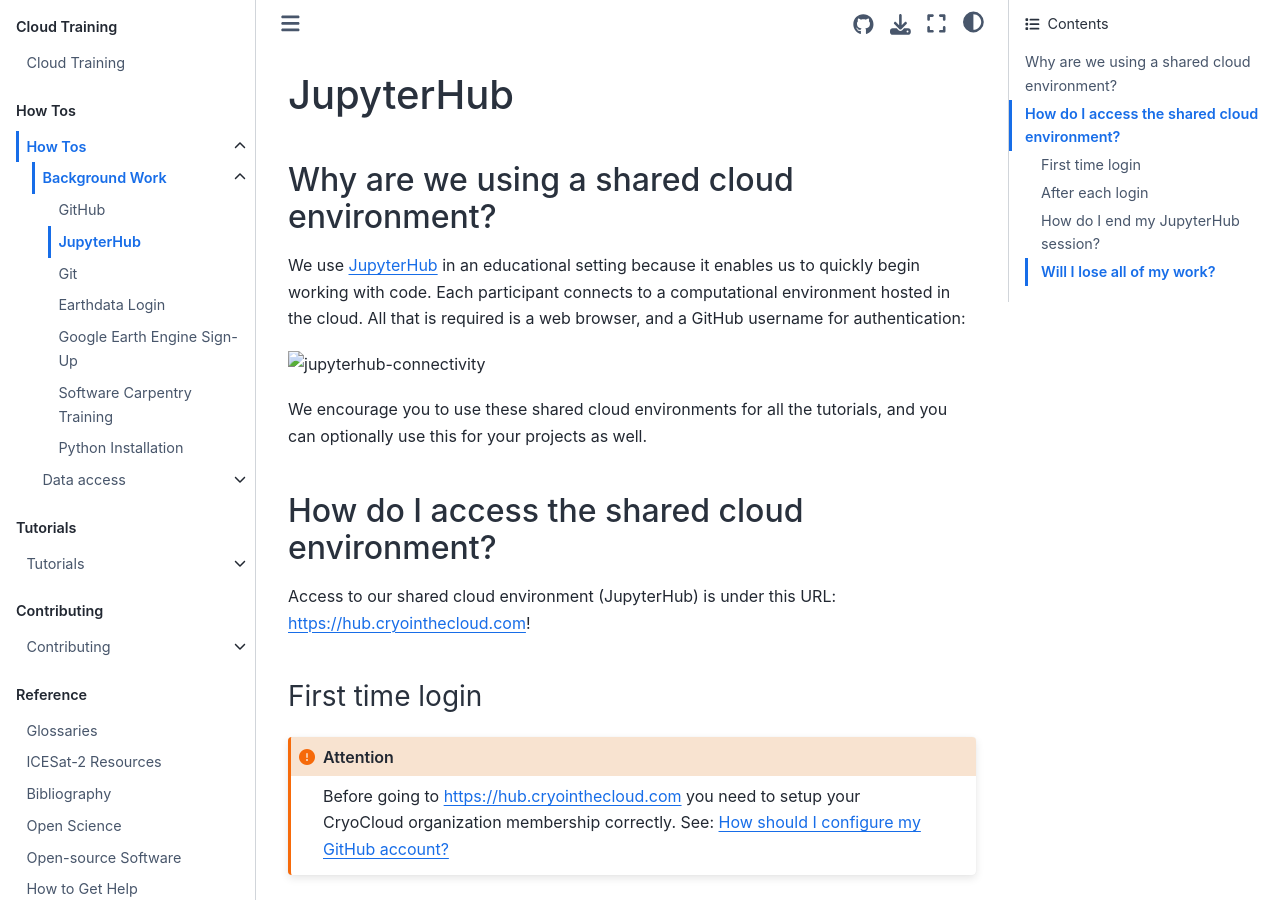
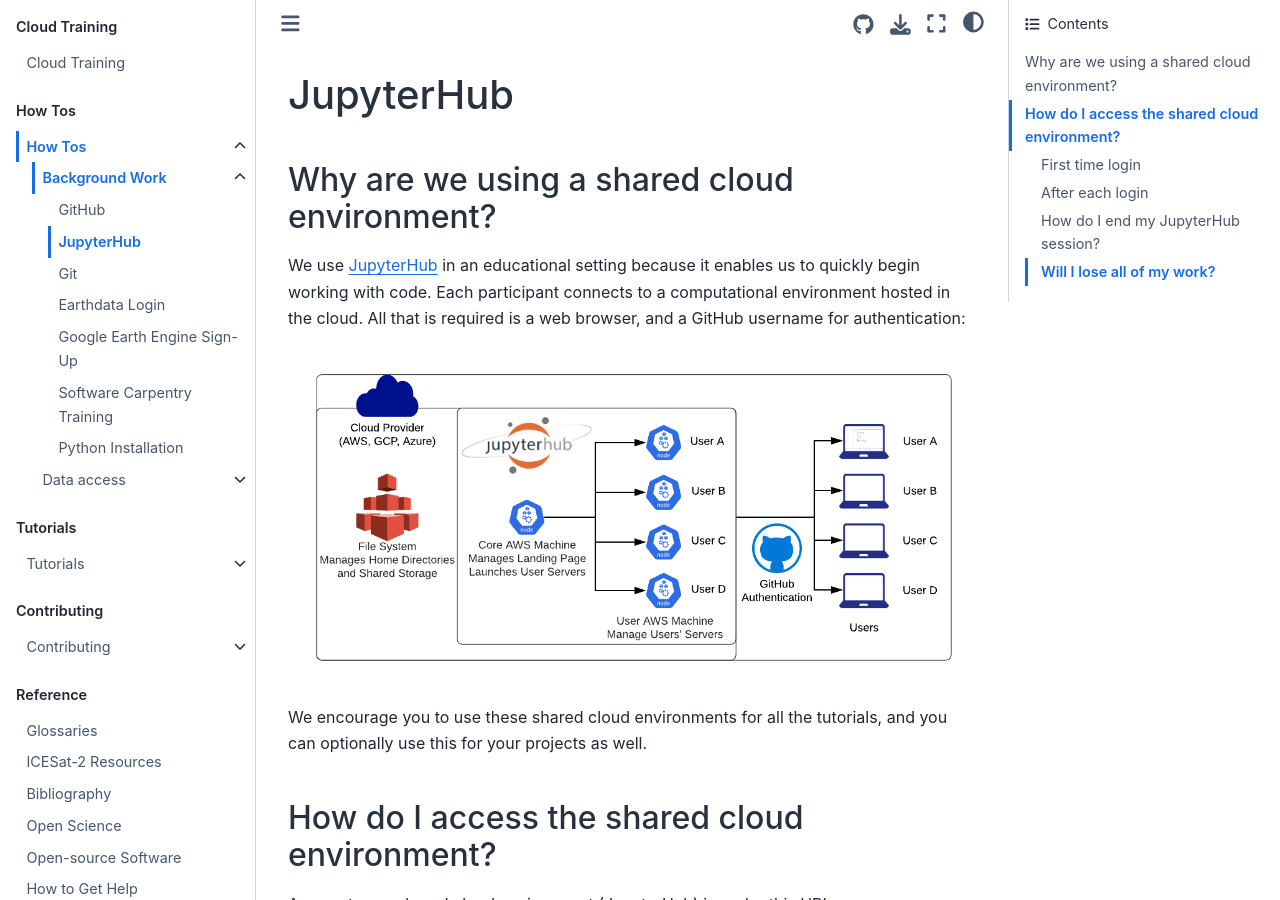
Before and after one commit to CryoInTheCloud/CryoCloudWebsite, a Jupyter Book: the page built from book/how_tos/background/jupyterhub.md, in a window 1280 px wide and 900 px high. Built offline with Jupyter Book 1.0.4 settings and Sphinx 7.4.7 and the Sphinx Book theme 1.1.4, drawn with Linux system fonts in a browser that asks for light colours; pages that are not in the unit, such as notebooks, are missing from menus.

Commit message:
fixing image links

````diff
--- a/book/how_tos/background/jupyterhub.md
+++ b/book/how_tos/background/jupyterhub.md
@@ -5,7 +5,7 @@
 
 We use {term}`JupyterHub` in an educational setting because it enables us to quickly begin working with code. Each participant connects to a computational environment hosted in the cloud. All that is required is a web browser, and a GitHub username for authentication:
 
-![jupyterhub-connectivity](../img/jupyterhub-connectivity.png)
+![jupyterhub-connectivity](../../img/jupyterhub-connectivity.png)
 
 We encourage you to use these shared cloud environments for all the tutorials, and you can optionally use this for your projects as well.
 
@@ -29,7 +29,7 @@
 user information for instance.
 ```
 
-![jupyterhub-authentication](../img/jupyterhub-authentication.png)
+![jupyterhub-authentication](../../img/jupyterhub-authentication.png)
 
 ### After each login
 
@@ -38,7 +38,7 @@
 Once things are spun up you will see your very own instance of a {term}`JupyterLab` environment
 ```
 
-![jupyterhub-overview](../img/jupyterhub-overview.png)
+![jupyterhub-overview](../../img/jupyterhub-overview.png)
 
 When you log into JupyterHub you have access to your own virtual drive space
 under the `/home/jovyan` directory. No other users will be able to see or access
@@ -51,7 +51,7 @@
 and click "Log Out"! to end a session. You can also select "File -> Hub Control
 Panel -> Stop my Server".
 
-![hub-control-panel-button](../img/hub-logout-button.png)
+![hub-control-panel-button](../../img/hub-logout-button.png)
 
 ```{attention}
 When you are finished working for the day it is important to explicitly log
````
